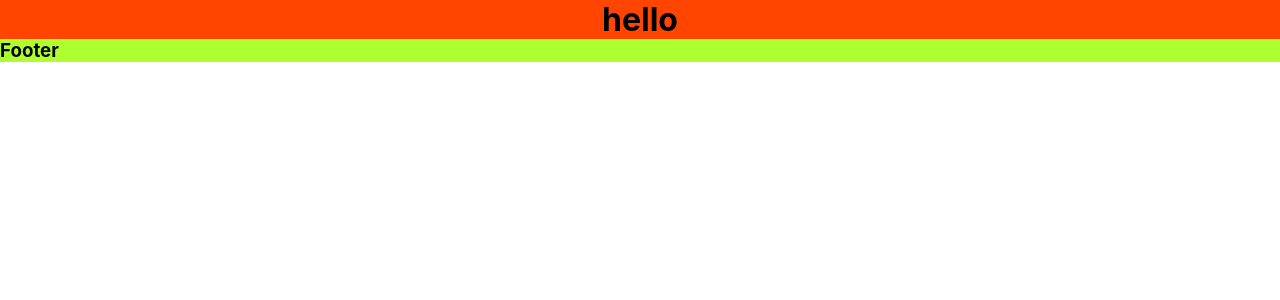
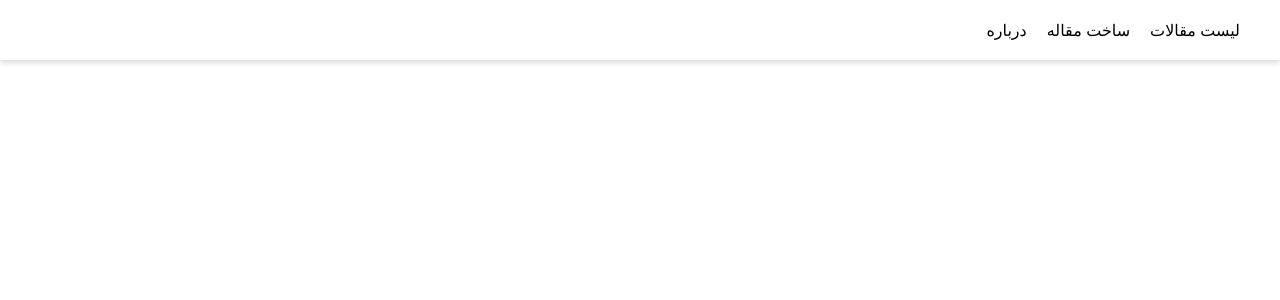
Before and after one commit to s-m-jan/practice-react-blog, a React (Create React App) app: page / in a window 1280 px wide. Shown: the top 300 px of the page. Built offline with nearby package versions, Linux system fonts and the light colour scheme.

Commit message:
navbar component almost finished

```diff
--- a/src/App.js
+++ b/src/App.js
@@ -4,7 +4,7 @@ function App() {
   return (
     <div className="App">
       <Navbar/>
-      <Footer />
+      {/* <Footer />  */}
     </div>
   );
 }
--- a/src/components/navabar/Navbar.jsx
+++ b/src/components/navabar/Navbar.jsx
@@ -3,7 +3,11 @@ import styled from "./navbar.module.css";
 function Navbar() {
   return (
     <div className={styled.header}>
-      <h1>hello</h1>
+      <ul>
+        <li>لیست مقالات</li>
+        <li>ساخت مقاله</li>
+        <li>درباره</li>
+      </ul>
     </div>
   );
 }
--- a/src/components/navabar/navbar.module.css
+++ b/src/components/navabar/navbar.module.css
@@ -1,4 +1,20 @@
 .header{
-    background-color: orangered;
     text-align: center;
+    box-shadow: 0px 3px 5px #ddd;
+    height: 60px;
+    display: flex;
+    justify-content: end;
+    align-items: center;
 }
+
+.header ul{
+    display: flex;
+    justify-content: end;
+    flex-direction: row-reverse;
+    padding-right: 40px;
+}
+
+.header ul li{
+    margin-left: 20px;
+    cursor: pointer;
+}
--- a/src/index.css
+++ b/src/index.css
@@ -16,3 +16,7 @@ h1, h2, h3, h4, h5, h6, p, ul{
   margin: 0;
   padding: 0 ;
 }
+
+ul{
+  list-style: none;
+}
```
